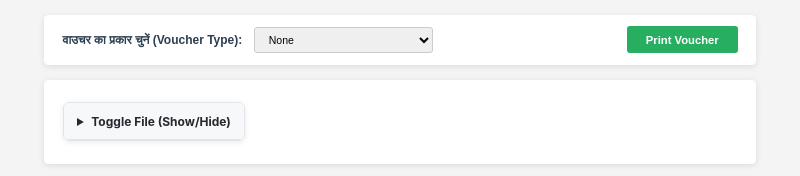
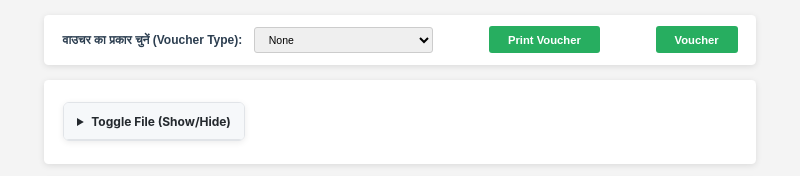
Before and after one commit to ydvaditya20-creator/Exe-hellow-wirld, an Electron app: page index.html in a window 800 px wide. Shown: the top 176 px of the page. Drawn offline with Linux system fonts and the light colour scheme; no server answers.

```diff
--- a/index.html
+++ b/index.html
@@ -249,6 +249,9 @@
 
     </div>
     <button id="printBtnMain" class="print-btn-main">Print Voucher</button>
+	<button id="printBtMain" class="print-btn-main"> Voucher</button>
+
+
 </div>
 	<div class="top-control-panel">
     <details style="border: 1px solid #e1e4e8; border-radius: 8px; box-shadow: 0 2px 8px rgba(0,0,0,0.08); font-family: -apple-system, BlinkMacSystemFont, 'Segoe UI', Roboto, Helvetica, Arial, sans-serif; margin: 15px 0; overflow: hidden;">
```
